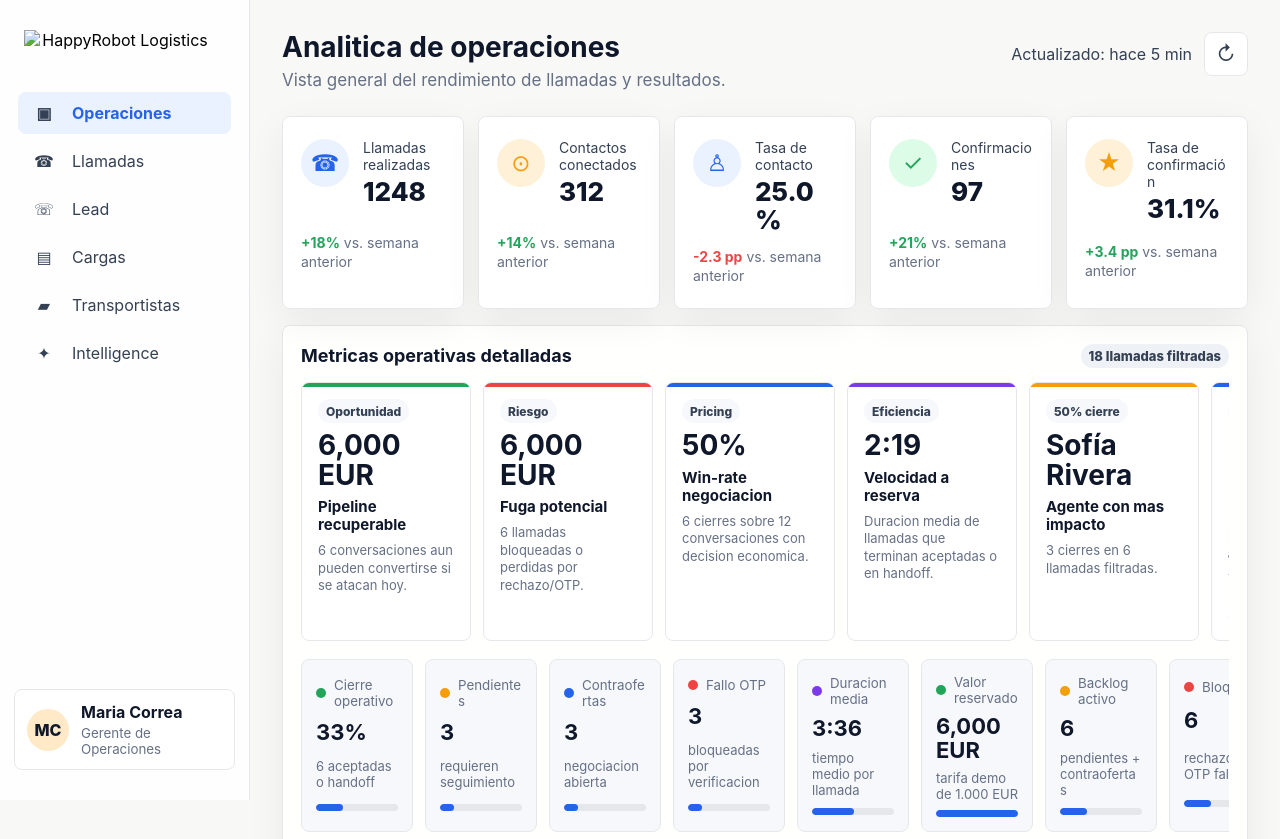
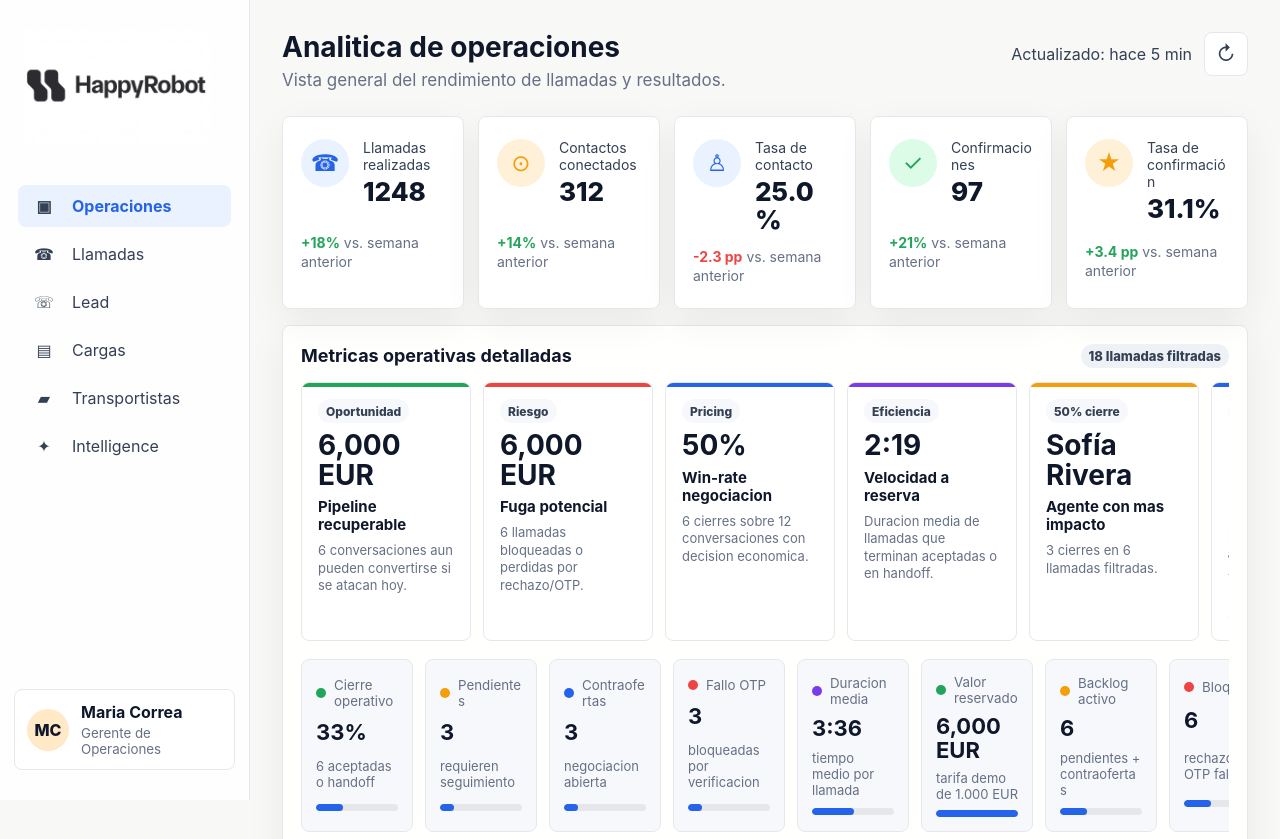
Before and after one commit to Airistoteles-ai-agency/happyrobot-dashboard-test, a plain HTML site: page index.html in a window 1280 px wide. Shown: the top 839 px of the page. Drawn offline with Linux system fonts and the light colour scheme.

Commit message:
cambio de logo

```diff
--- a/index.html
+++ b/index.html
@@ -11,7 +11,7 @@
     <div class="app-shell">
       <aside class="sidebar" aria-label="Navegacion principal">
         <button class="brand brand-button" type="button" data-page="analitica">
-          <img src="./MATERIALES/FOTOS/LOGO/HappyRobot.webp" alt="HappyRobot Logistics" />
+          <img src="./HappyRobot.webp" alt="HappyRobot Logistics" />
         </button>
 
         <nav class="nav" id="mainNav">
```
Also changed, not shown: HappyRobot.webp (added).
